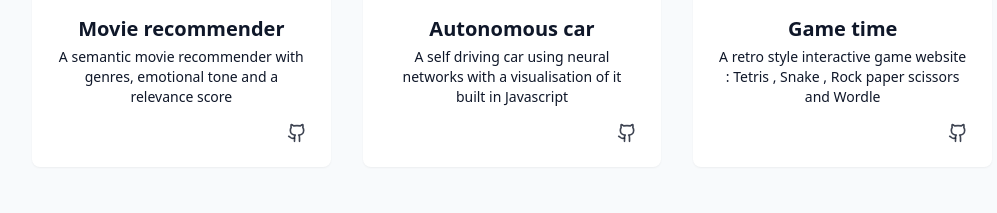
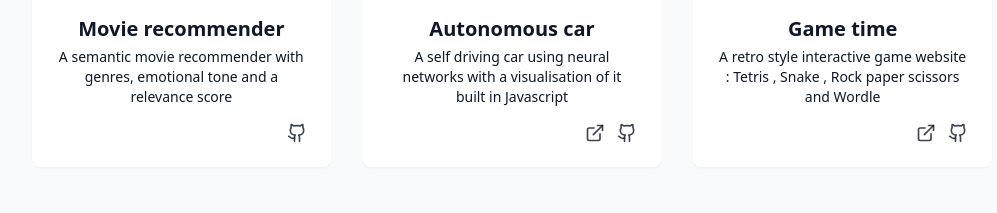
Before and after one commit to AryanChakravarty/portfolio, a React (Vite) app: page / in a window 1280 px wide. Shown: the part 2909-3122 px from the top of the page, without its empty margins (128-1125 px from the left). Built offline with nearby package versions, Linux system fonts and the light colour scheme.

Commit message:
vercel deployment link for projects added

```diff
--- a/src/components/ProjectsSection.jsx
+++ b/src/components/ProjectsSection.jsx
@@ -1,4 +1,4 @@
-import { Github,ArrowRight } from "lucide-react"
+import { Github, ArrowRight, ExternalLink } from "lucide-react"
 
 const projects = [
     {
@@ -15,6 +15,7 @@
        description:"A self driving car using neural networks with a visualisation of it built in Javascript",
        image:"/projects/project2.png",
        tags: ["Javascript","HTML","CSS"],
+       liveUrl:"https://self-drive.vercel.app/",
        githubUrl:"https://github.com/AryanChakravarty/Self-Drive",
     },
     {
@@ -23,6 +24,7 @@
        description:"A retro style interactive game website : Tetris , Snake , Rock paper scissors and Wordle",
        image:"/projects/project3.png",
        tags: ["Javascript","HTML","CSS"],
+       liveUrl:"https://game-time-seven.vercel.app/",
        githubUrl:"https://github.com/AryanChakravarty/Game-time",
     },
 ]
@@ -59,7 +61,12 @@
                                         {project.description}
                                     </p>
                                 </div>
-                                <div className="flex justify-end items-end mt-auto">
+                                <div className="flex justify-end items-end mt-auto gap-3">
+                                    {project.liveUrl && (
+                                        <a href={project.liveUrl} target="_blank" rel="noopener noreferrer" className="text-foreground/80 hover:text-primary transition-colors duration-300">
+                                            <ExternalLink size={20}/>
+                                        </a>
+                                    )}
                                     <a href={project.githubUrl} target="_blank" rel="noopener noreferrer" className="text-foreground/80 hover:text-primary transition-colors duration-300">
                                         <Github size={20}/>
                                     </a>
```
